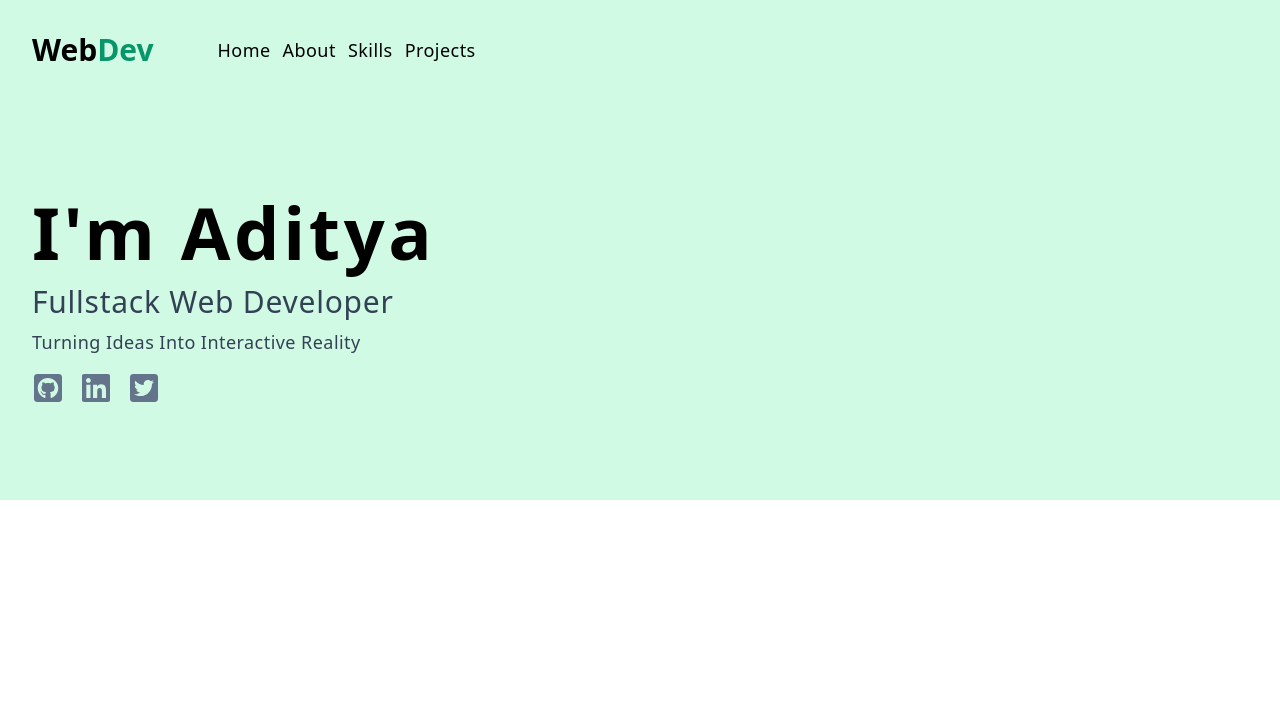
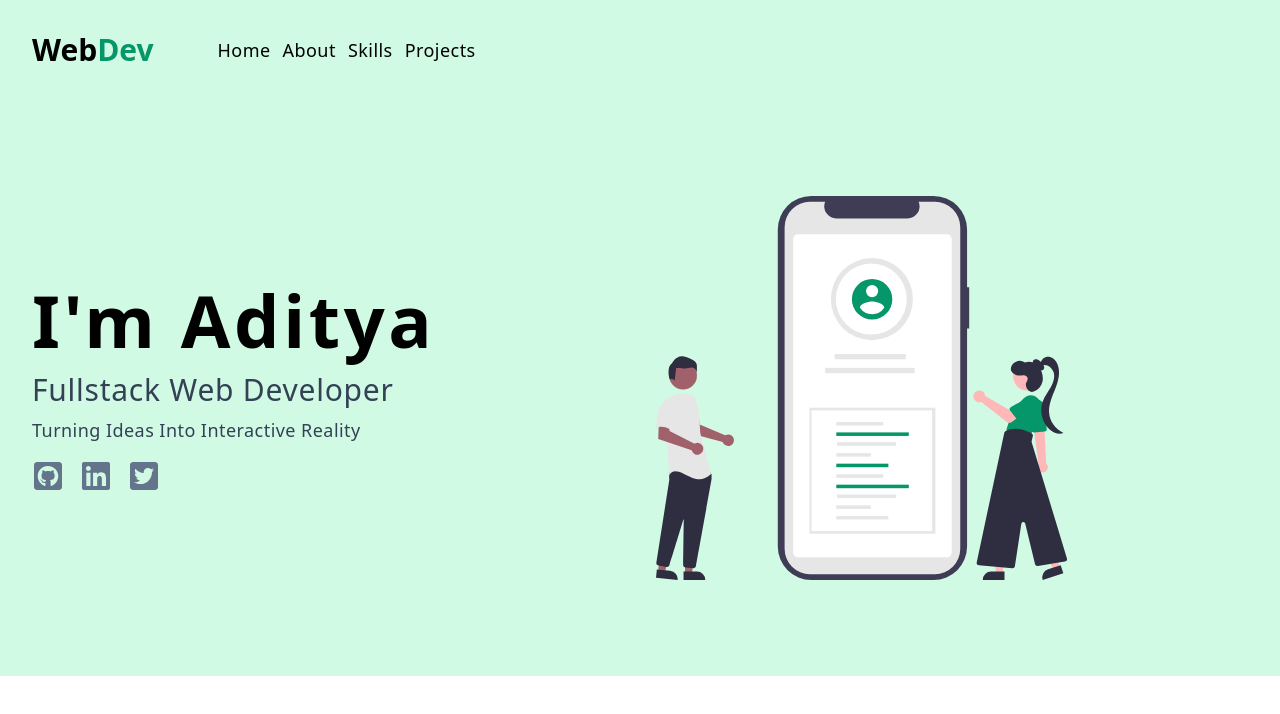
Before and after one commit to adityapatidar31/my-portfolio, a React (Vite) app: page / in a window 1280 px wide. Shown: the top 714 px of the page. Built offline with nearby package versions, Linux system fonts and the light colour scheme.

Commit message:
add image in the hero Section

```diff
--- a/src/components/Hero.jsx
+++ b/src/components/Hero.jsx
@@ -24,6 +24,10 @@ const Hero = () => {
             </a>
           </div>
         </article>
+
+        <article className="hidden md:block ">
+          <img src={heroImg} className="h-80 lg:h-96" />
+        </article>
       </div>
     </section>
   );
```
